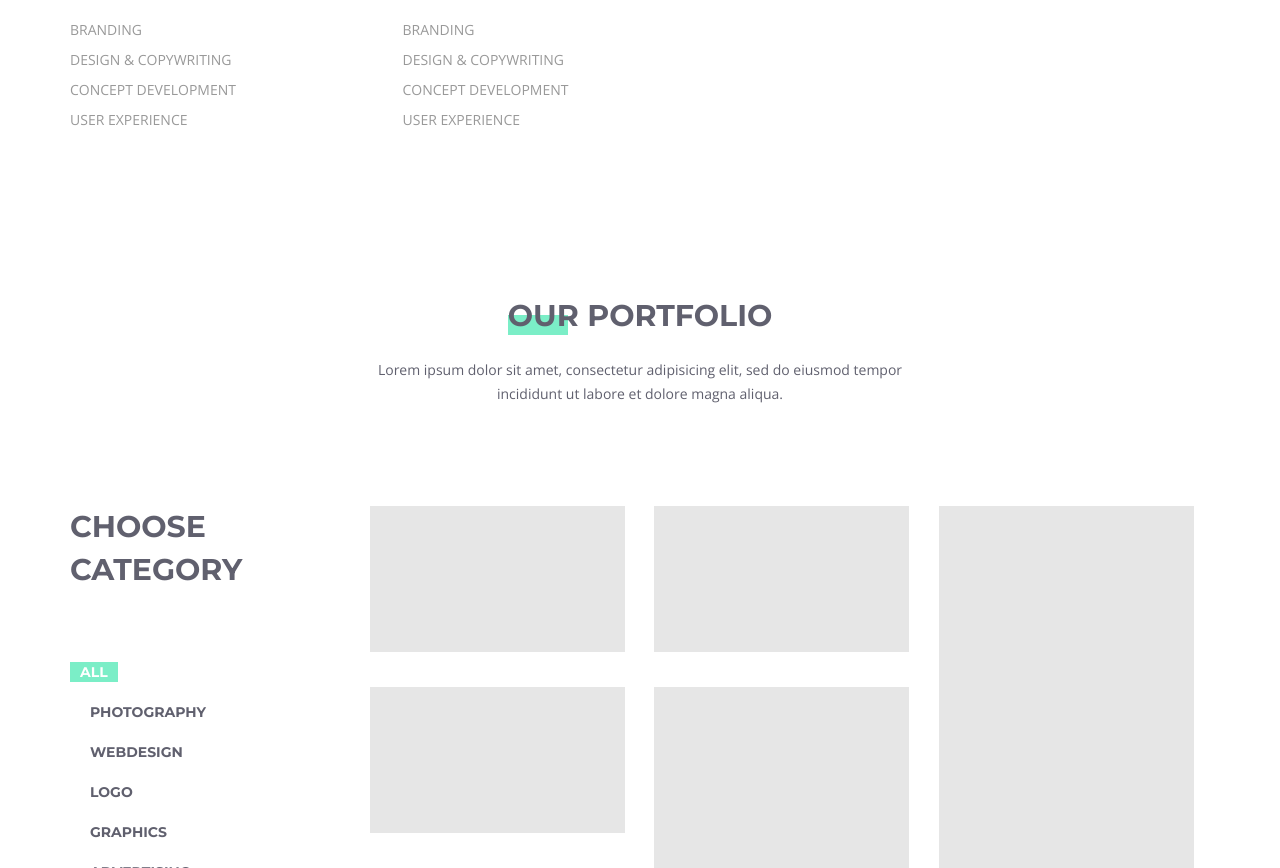
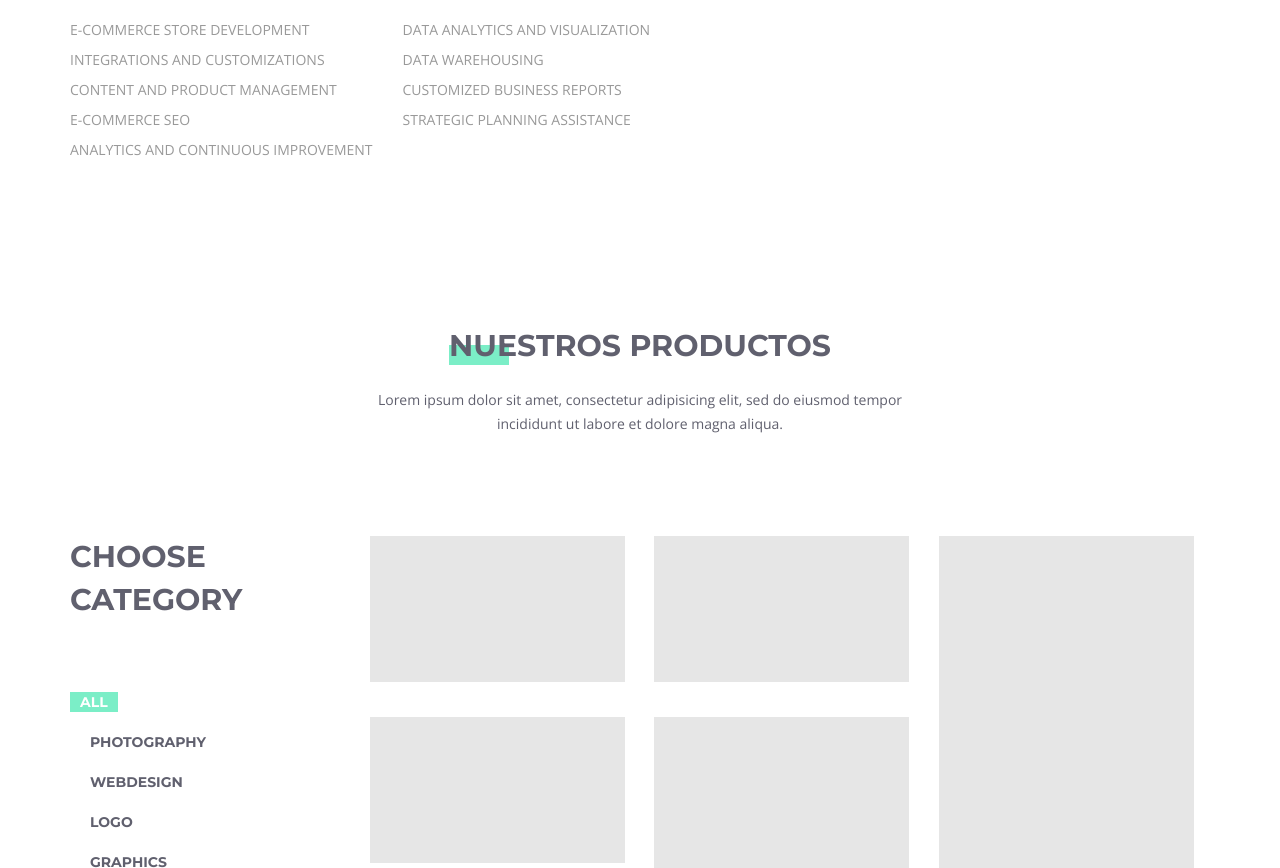
Before and after one commit to MarinJerry/pinegrowth, a plain HTML site: page index.html in a window 1280 px wide. Shown: the part 1602-2470 px from the top of the page. Drawn offline with nearby package versions, Linux system fonts and the light colour scheme; files whose address does not match are found by name.

```diff
--- a/index.html
+++ b/index.html
@@ -1,13 +1,13 @@
 <!DOCTYPE html>
 <html>
 <head>
-	<title>PINE - PineGrowth Advisor - Tecnology Consulting</title>
+	<title>PINE - PineGrowth Advisor - Technology Consulting</title>
 	<!-- META TAGS -->
 	<meta charset="utf-8">
 	<meta name="viewport" content="width=device-width, initial-scale=1.0">
 	<link rel="shortcut icon" type="image/x-icon" href="assets/img/favicon.ico">
-	<meta name="author" content="Amine Akhouad">
-	<meta name="description" content="AKAD is a creative and modern template for digital agencies">
+	<meta name="author" content="Jerry Marin">
+	<meta name="description" content="PineGrowth Advisor, cultivando el éxito juntos">
 
 	<!-- STYLES -->
 	<link rel="stylesheet" href="assets/css/bootstrap.min.css">
@@ -22,7 +22,7 @@
 	<header class="main-header">
 		<div class="container">
 			<div class="logo">
-				<a href="index.html"><img src="assets/img/pinegrowth-logo.png" height="180" width="200" alt="logo"></a>
+				<a href="index.html"><img src="assets/img/pinegrowth.png" height="200" width="400" alt="logo"></a>
 			</div>
 
 			<div class="menu">
@@ -142,10 +142,11 @@
 							<i class="icon ion-ios-cart-outline"></i>
 							<span class="montserrat-text uppercase service-title">e-commerce</span>
 							<ul>
-								<li>branding</li>
-								<li>design &amp; copywriting</li>
-								<li>concept development</li>
-								<li>user experience</li>
+								<li>E-commerce Store Development</li>
+								<li>Integrations and Customizations</li>
+								<li>Content and Product Management</li>
+								<li>E-commerce SEO</li>
+								<li>Analytics and Continuous Improvement</li>
 							</ul>
 						</div>
 					</div>
@@ -154,10 +155,10 @@
 							<i class="icon ion-ios-shuffle"></i>
 							<span class="montserrat-text uppercase service-title">business intelligence</span>
 							<ul>
-								<li>branding</li>
-								<li>design &amp; copywriting</li>
-								<li>concept development</li>
-								<li>user experience</li>
+								<li>Data Analytics and Visualization</li>
+								<li>Data Warehousing</li>
+								<li>Customized Business Reports</li>
+								<li>Strategic Planning Assistance</li>
 							</ul>
 						</div>
 					</div>
@@ -179,12 +180,11 @@
 		<div class="container">
 			<div class="row">
 				<div class="section-title">
-					<span>our portfolio</span>
+					<span>Nuestros Productos</span>
 					<p>Lorem ipsum dolor sit amet, consectetur adipisicing elit, sed do eiusmod
 					tempor incididunt ut labore et dolore magna aliqua.</p>
 				</div>
 			</div>
-
 
 			<!-- categories  -->
 			<div class="col-md-3">
@@ -205,10 +205,9 @@
 				</div>
 			</div>
 
-			<!-- all works -->
+
 			<div class="col-md-9">
 				<div class="row portfolio_container">
-					<!-- single work -->
 					<div class="col-md-4 photography">
 						<a href="single-project.html" class="portfolio_item work-grid wow fadeInUp">
 							<img src="assets/img/work-1.jpg" alt="image">
@@ -220,9 +219,9 @@
 							</div>
 						</a>
 					</div>
-					<!-- end single work -->
 
-					<!-- single work -->
+
+
 					<div class="col-md-4 fashion logo">
 						<a href="single-project.html" class="portfolio_item work-grid wow fadeInUp" data-wow-delay=".2s">
 							<img src="assets/img/work-2.jpg" alt="image">
@@ -234,9 +233,9 @@
 							</div>
 						</a>
 					</div>
-					<!-- end single work -->
 
-					<!-- single work -->
+
+
 					<div class="col-md-4 ads graphics">
 						<a href="single-project.html" class="portfolio_item work-grid wow fadeInUp" data-wow-delay=".3s">
 							<img src="assets/img/work-3.jpg" alt="image">
@@ -248,7 +247,7 @@
 							</div>
 						</a>
 					</div>
-					<!-- end single work -->
+
 
 					<!-- single work -->
 					<div class="col-md-4 fashion ads">
```
Also changed, not shown: assets/img/pinegrowth.png (added).
